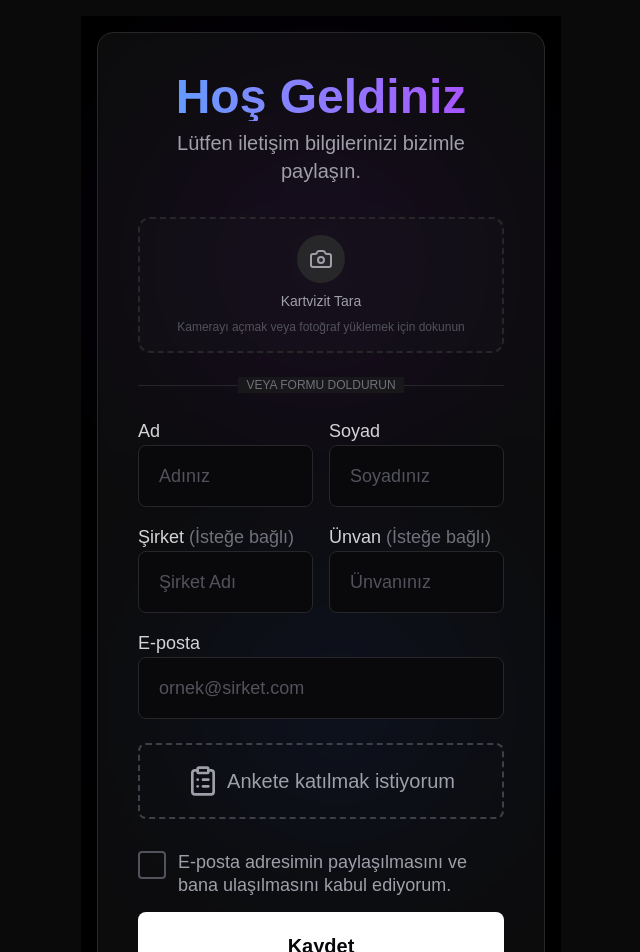
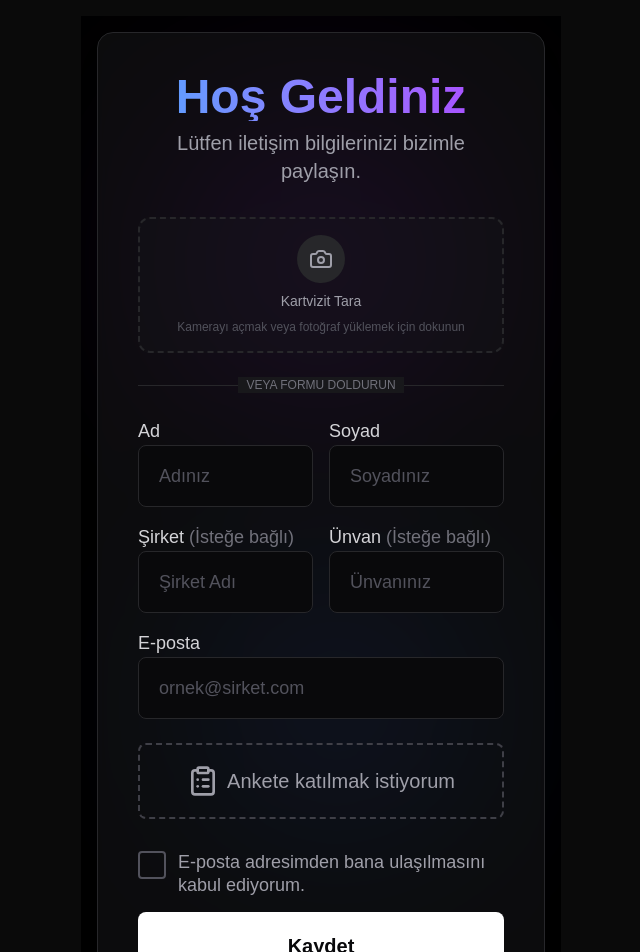
Before and after one commit to igim-volkan/faircon, a Next.js app: page /f/1 in a window 1280 px wide. Shown: the top 952 px of the page, without its empty margins (319-959 px from the left). Built offline with nearby package versions, Linux system fonts and the light colour scheme.

Commit message:
Update consent text

```diff
--- a/app/components/ContactForm.tsx
+++ b/app/components/ContactForm.tsx
@@ -215,7 +215,7 @@ export default function ContactForm({ fairId = "default-fair" }: ContactFormProp
                             <CheckCircle className="w-3.5 h-3.5 md:w-5 md:h-5 text-white absolute top-0.5 left-0.5 md:top-1 md:left-1 opacity-0 peer-checked:opacity-100 transition-opacity pointer-events-none" />
                         </div>
                         <span className="text-sm md:text-lg text-zinc-400 group-hover:text-zinc-300 transition-colors select-none leading-tight">
-                            E-posta adresimin paylaşılmasını ve bana ulaşılmasını kabul ediyorum.
+                            E-posta adresimden bana ulaşılmasını kabul ediyorum.
                         </span>
                     </label>
                 </div>
```
